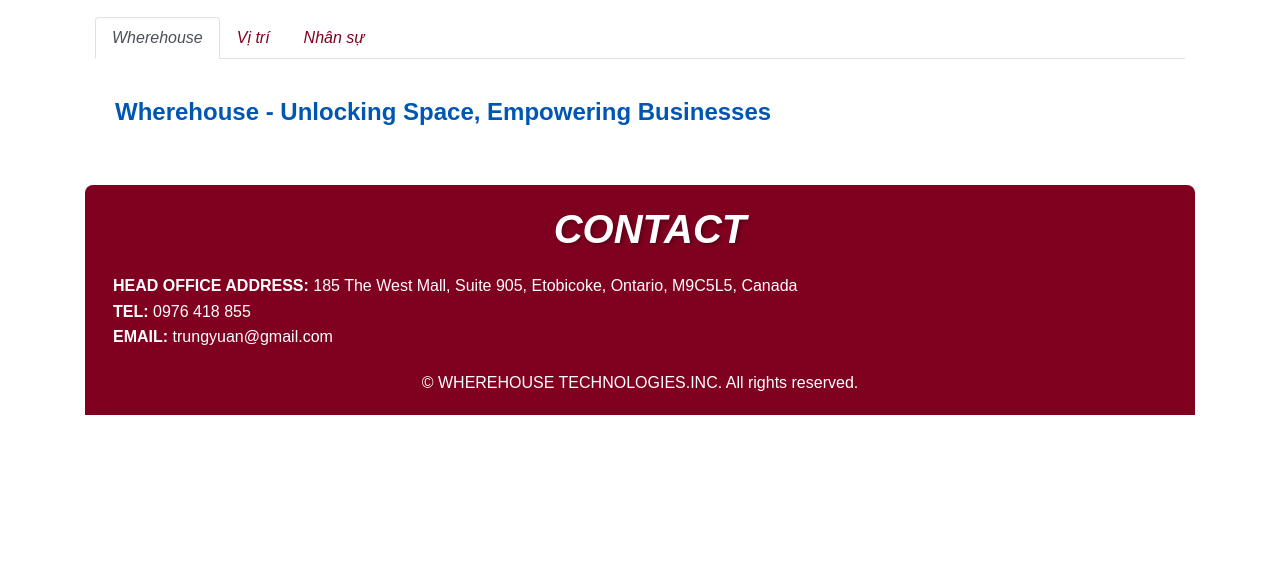
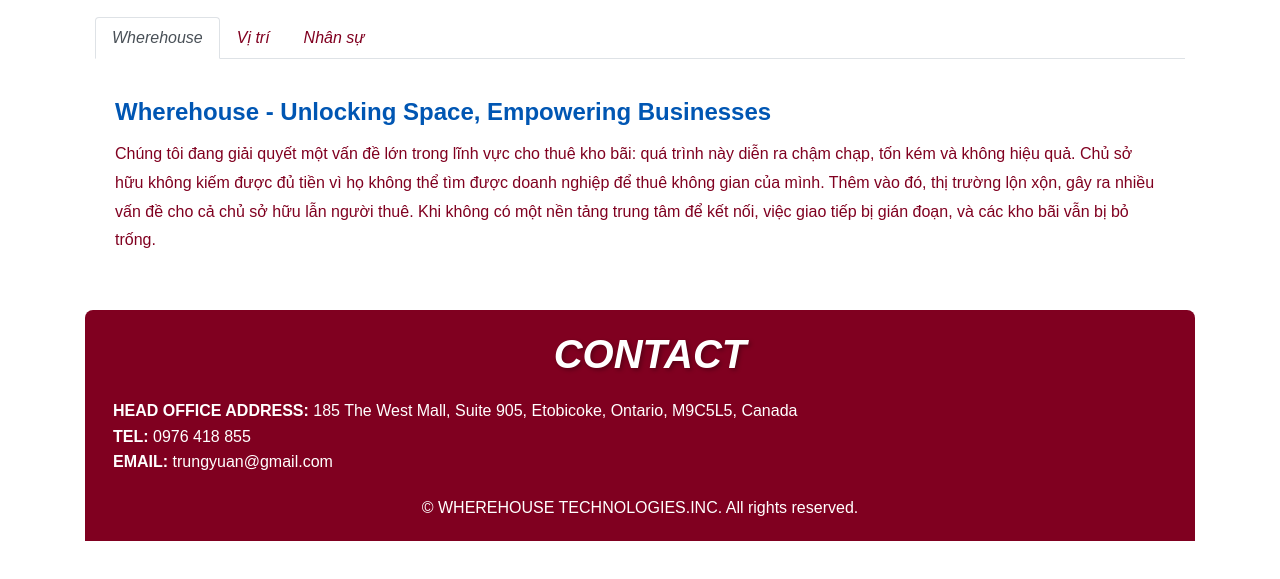
Before and after one commit to cotobian/WhereHouse, a plain HTML site: page pages/gioithieu.html in a window 1280 px wide. Shown: the part 219-798 px from the top of the page. Drawn offline with nearby package versions, Linux system fonts and the light colour scheme.

Commit message:
Update gioithieu.html

```diff
--- a/pages/gioithieu.html
+++ b/pages/gioithieu.html
@@ -123,6 +123,10 @@
               Wherehouse - Unlocking Space, Empowering Businesses
             </div>
             <div class="service-detail">
+              Chúng tôi đang giải quyết một vấn đề lớn trong lĩnh vực cho thuê kho bãi: quá trình này diễn ra chậm chạp,
+              tốn kém và không hiệu quả. Chủ sở hữu không kiếm được đủ tiền vì họ không thể tìm được doanh nghiệp để thuê
+              không gian của mình. Thêm vào đó, thị trường lộn xộn, gây ra nhiều vấn đề cho cả chủ sở hữu lẫn người thuê.
+              Khi không có một nền tảng trung tâm để kết nối, việc giao tiếp bị gián đoạn, và các kho bãi vẫn bị bỏ trống.
             </div>
           </div>
           <div class="tab-pane fade" id="service2" role="tabpanel" aria-labelledby="service2-tab">
```
